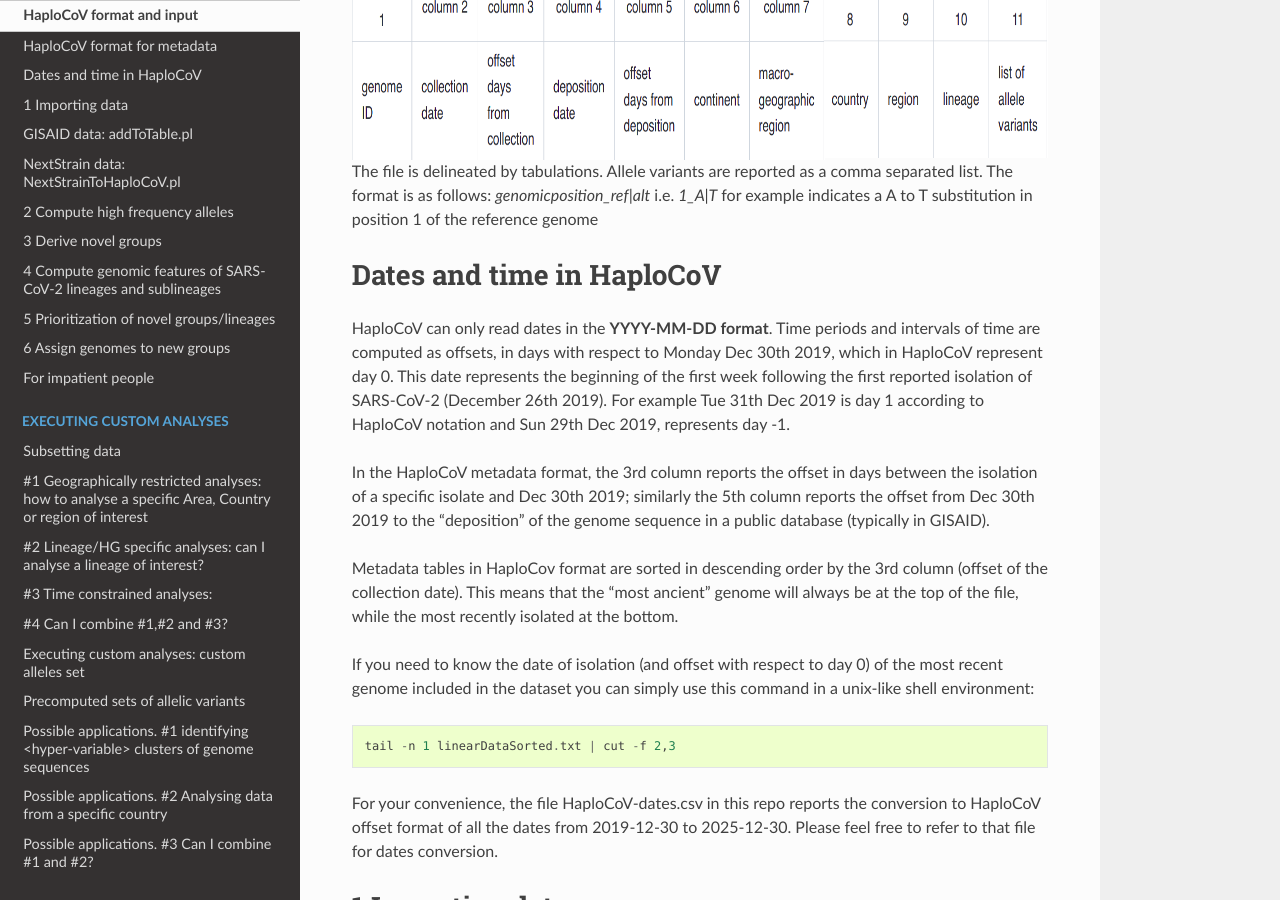
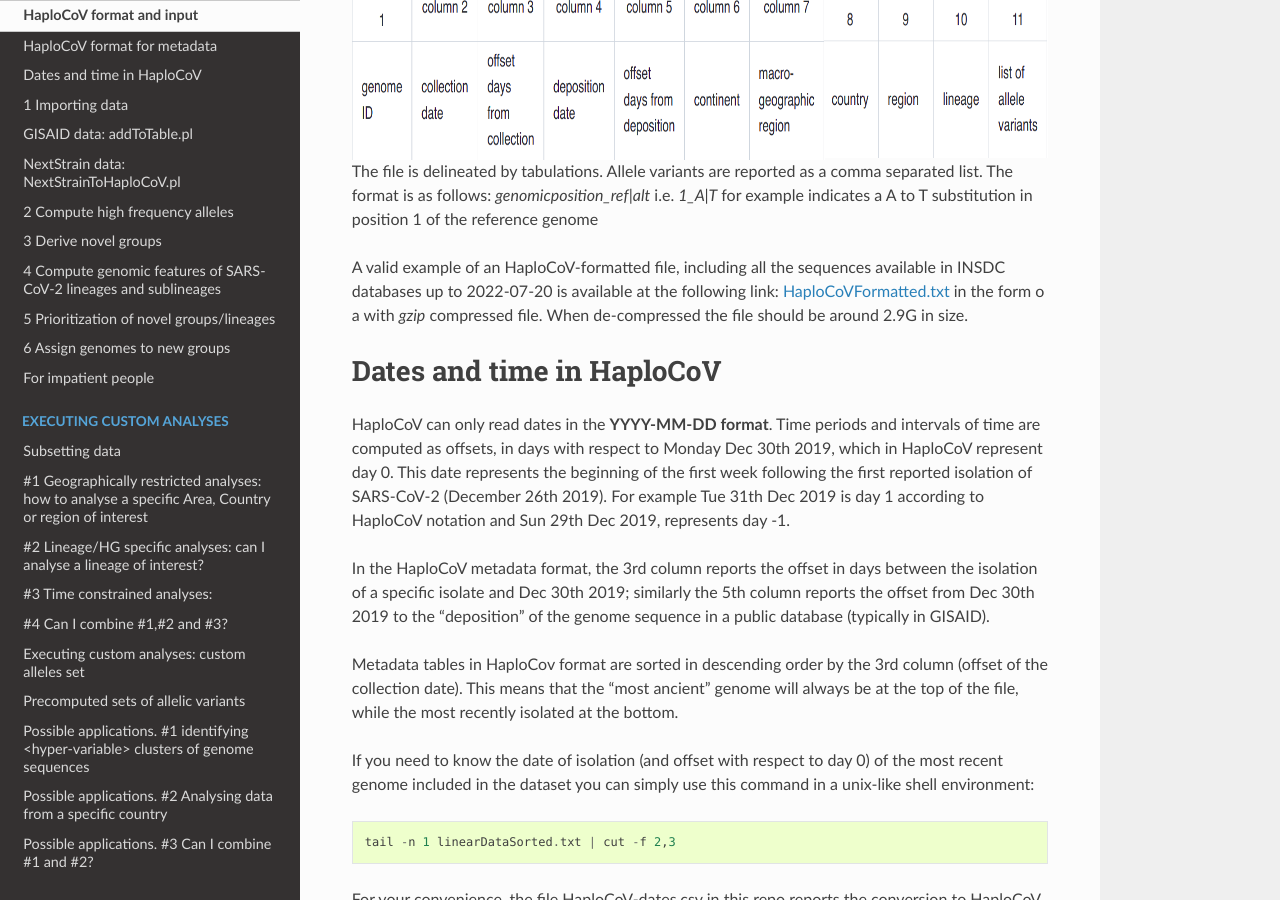
Before and after one commit to matteo14c/HaploCoV, a Sphinx documentation site: the page built from docs/source/metadata.rst, in a window 1280 px wide and 900 px high, scrolled down 467 px. Built offline with Sphinx 7.4.7 and the Read the Docs theme 2.0.0, drawn with Linux system fonts in a browser that asks for light colours.

Commit message:
Update metadata.rst

```diff
--- a/docs/source/metadata.rst
+++ b/docs/source/metadata.rst
@@ -16,6 +16,8 @@ An example of the data format used by HaploCoV (HaploCoV format) is reported in
 The file is delineated by tabulations. Allele variants are reported as a comma separated list.
 The format is as follows:
 *genomicposition_ref|alt* i.e. *1_A|T* for example indicates a A to T substitution in position 1 of the reference genome
+
+A valid example of an HaploCoV-formatted file, including all the sequences available in INSDC databases up to 2022-07-20 is available at the following link: `HaploCoVFormatted.txt <http://159.149.160.88/HaploCoVFormatted.txt.gz>`_ in the form o a  with `gzip` compressed file. When de-compressed the file should be around 2.9G in size.
 
 Dates and time in HaploCoV
 ==========================
```
